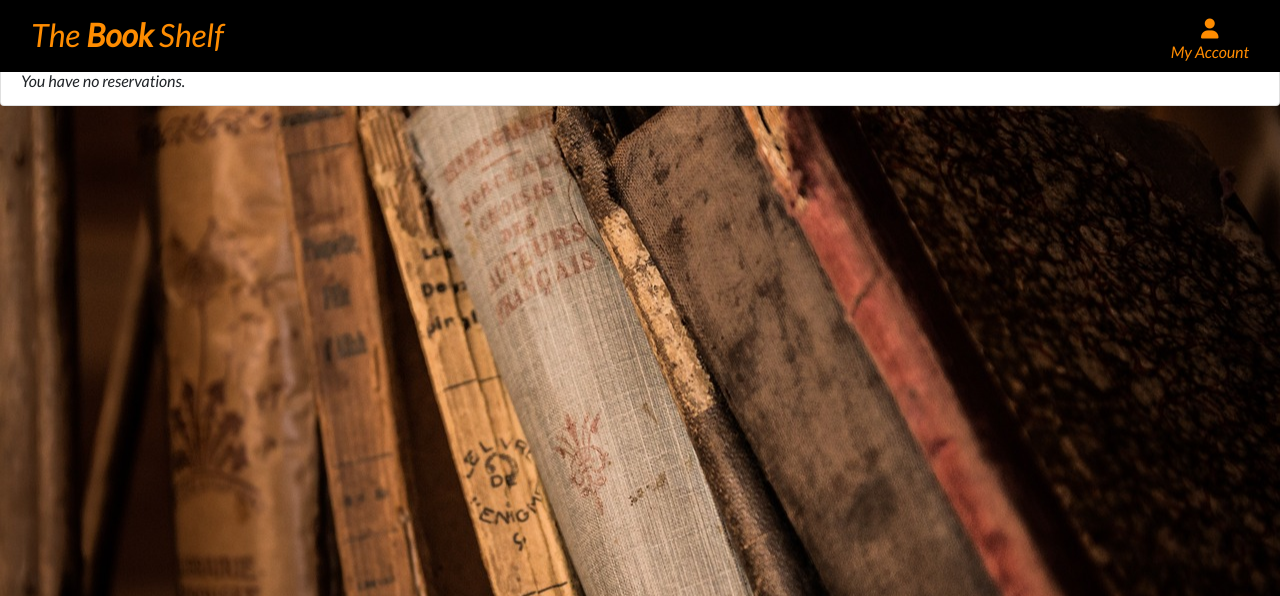
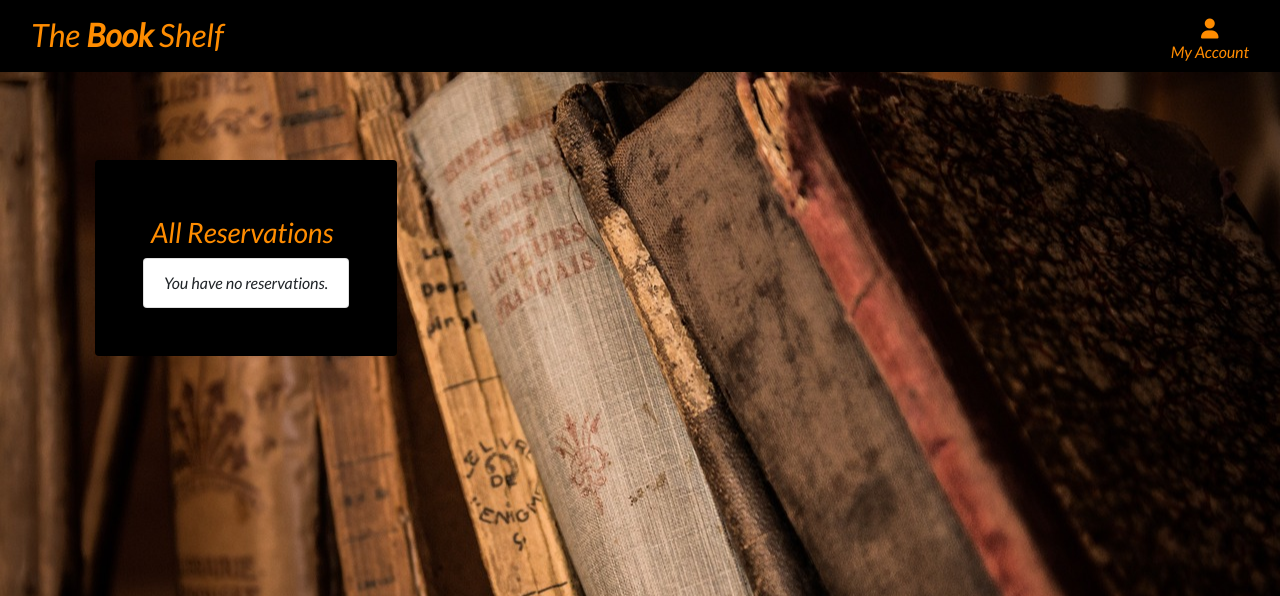
Before and after one commit to ourfalia/the-book-shelf, a Django app: template rental/templates/rental/all_reservations.html in a window 1280 px wide. Shown: the top 596 px of the page. Run offline with Django 3.2, Linux system fonts and the light colour scheme; the template is opened without the code that fills it, so the values that code supplies are empty; some libraries are stand-ins or nearby versions.

Commit message:
update all reservations template

```diff
--- a/rental/templates/rental/all_reservations.html
+++ b/rental/templates/rental/all_reservations.html
@@ -1,14 +1,18 @@
 {% extends 'base.html' %}
 {% block content %}
-    <h1>All Reservations</h1>
+<div class="container header-container ">
+    <div class="black-bg rounded p-5">
+        <h3 class="orange-text m-2">All Reservations</h3>
         <ul class="list-group">
             {% for reservation in reservations %}
                 <li class="list-group-item">
                     {{ reservation.book.title }} - {{ reservation.start_date }} to {{ reservation.end_date }}
                     - {% if reservation.is_checked_out %}Checked Out{% else %}Not Checked Out{% endif %}
-            </li>
+                </li><br>
             {% empty %}
-            <li class="list-group-item">You have no reservations.</li>
+                <li class="list-group-item ">You have no reservations.</li>
             {% endfor %}
         </ul>
+    </div>
+</div>
 {% endblock %}
```
Also changed, not shown: db.sqlite3. Lines whose indentation alone changed are shown as unchanged.
